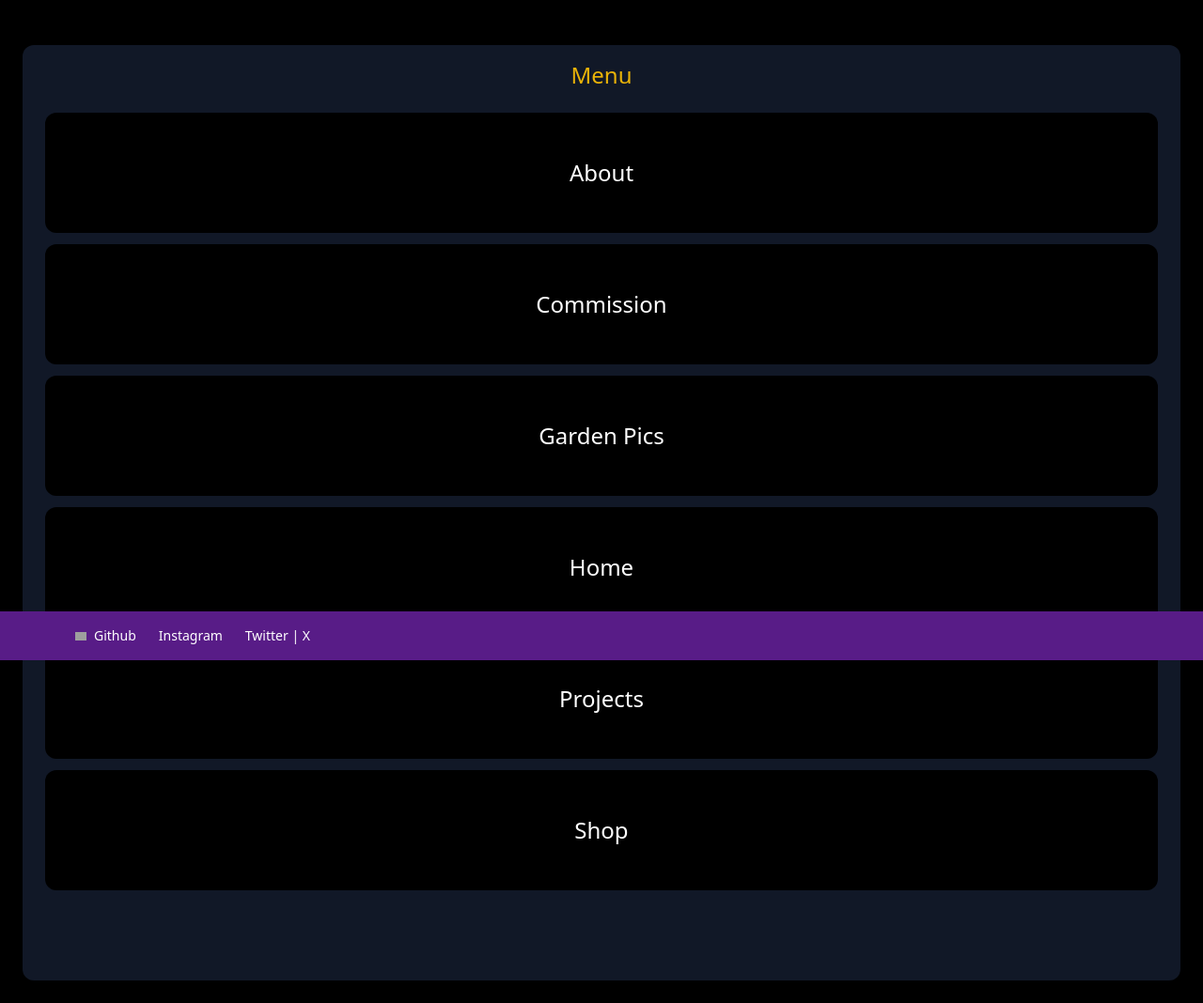
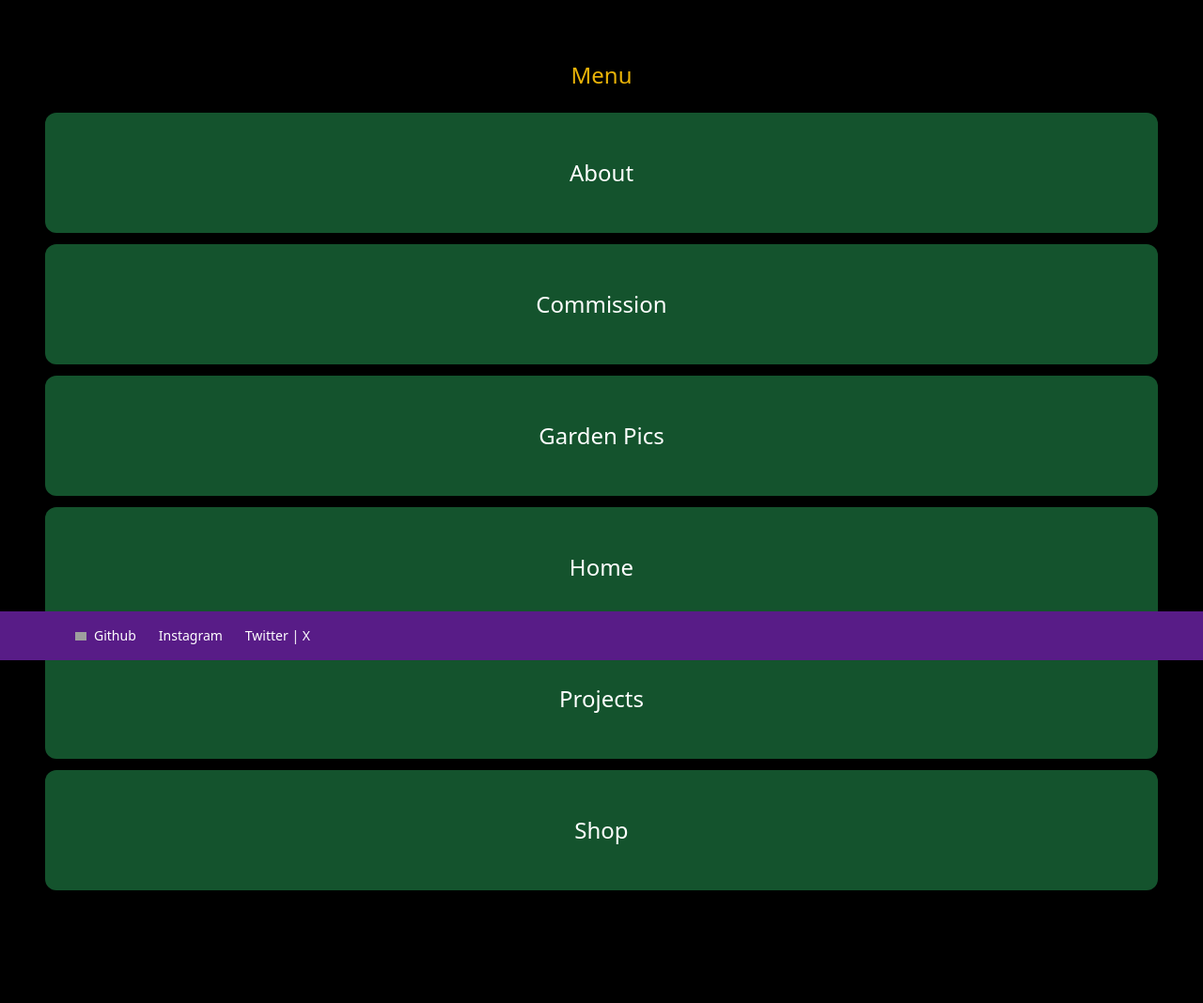
Before and after one commit to enzosupreme/cbp, a Django app: page /menu/ in a window 1280 px wide. Shown: the part 97-1165 px from the top of the page at 94% size. Run offline with Django 4.2, Linux system fonts and the light colour scheme; data comes from the database, SQL or seed files in the repository; some libraries are stand-ins or nearby versions; grey boxes are pictures that could not be loaded.

```diff
--- a/core/templates/core/menu.html
+++ b/core/templates/core/menu.html
@@ -3,15 +3,15 @@
 {% block title %}Menu{% endblock %}
 {% block content %}
 
-<div class="mt-6 px-6 py-4 bg-gray-900 rounded-xl">
+<div class="mt-6 px-6 py-4 bg-black rounded-xl">
         <h2 class="mb-6 text-2xl text-center text-yellow-500">Menu</h2>
 
         <div class="mb-20 grid grid-cols-1 gap-3">
             {% for item in menu_items %}
             <div>
-                    <div class="p-12 bg-black hover:bg-gray-200 rounded-xl">
+                    <div class="p-12 bg-green-900 hover:bg-green-700 rounded-xl">
                         <a href="{{ item.link }}">
-                            <h2 class="text-2xl text-center text-white hover:text-gray-500">{{ item.name }}</h2>
+                            <h2 class="text-2xl text-center text-white hover:text-yellow-700">{{ item.name }}</h2>
 
                         </a>
 
```
